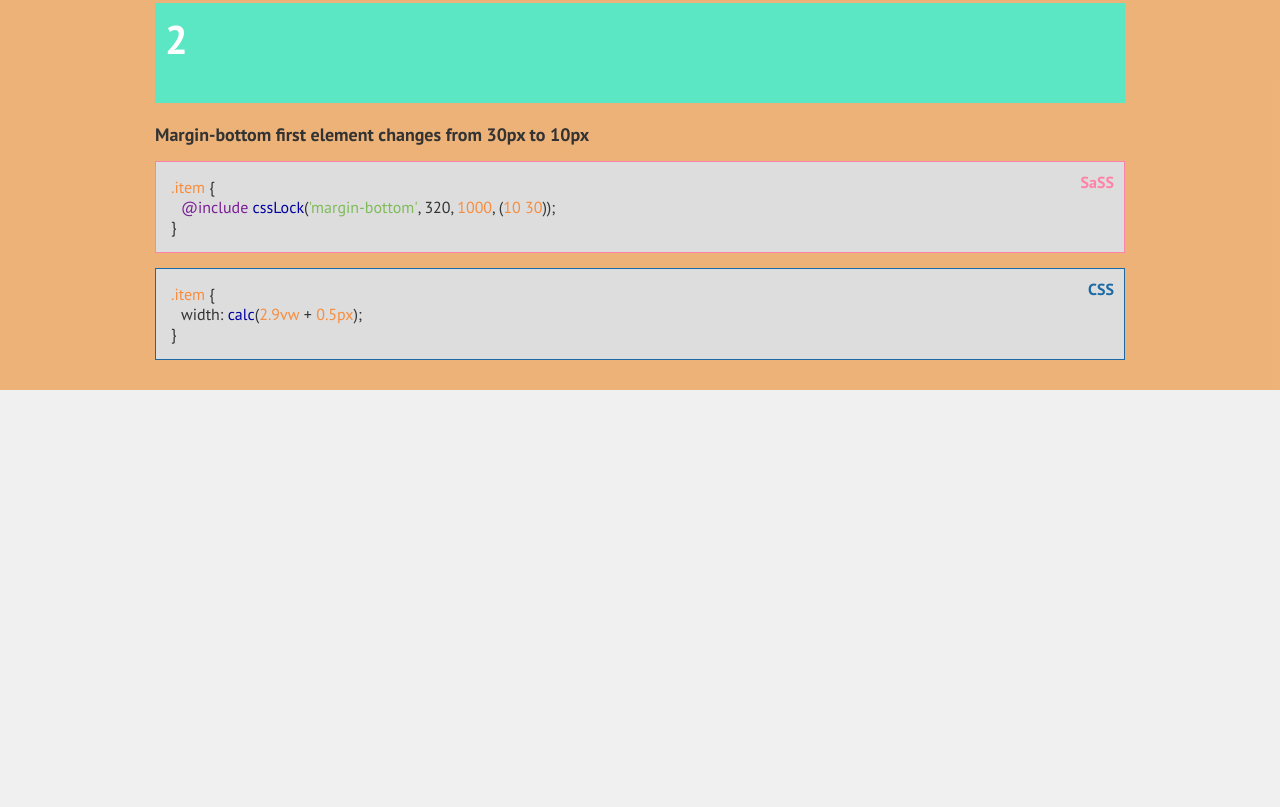
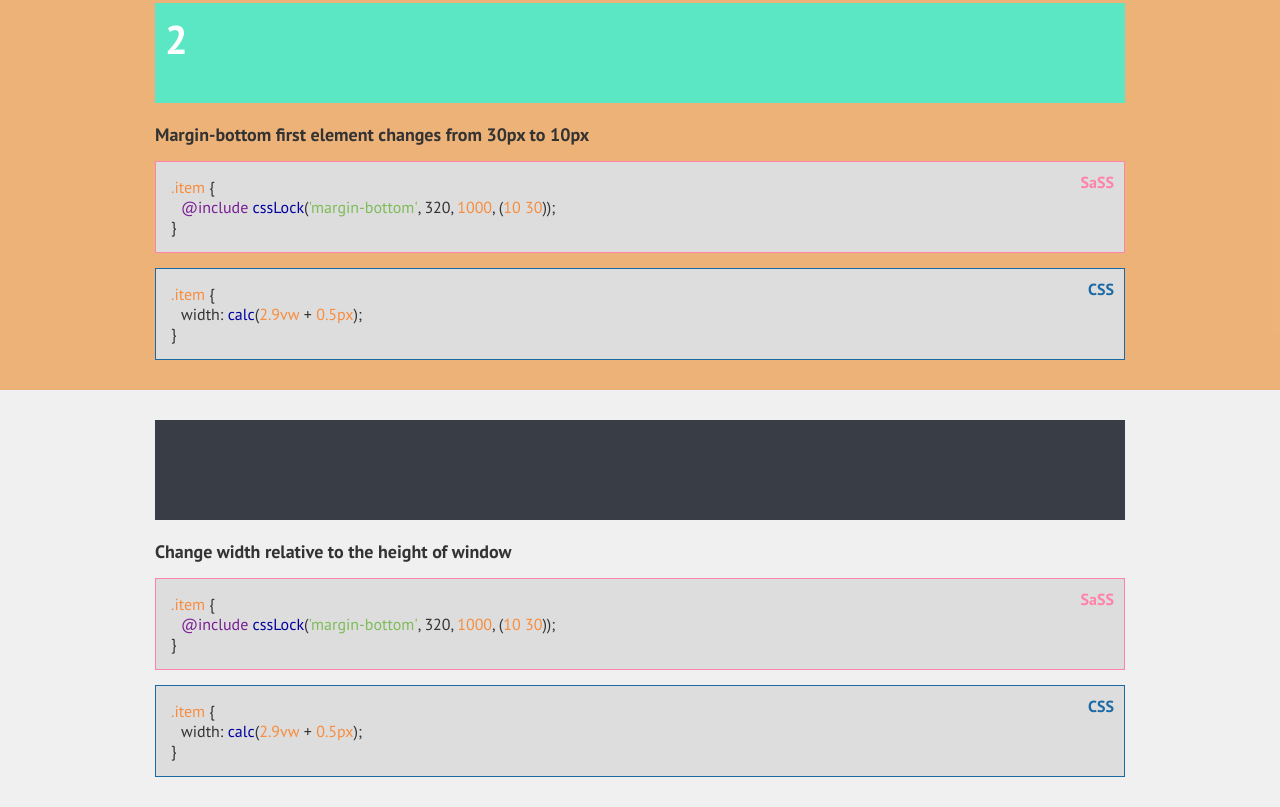
Before and after one commit to kostyabushuev/css-lock-lib, a website: page app/demo/index.html in a window 1280 px wide. Shown: the part 1191-1998 px from the top of the page. Before the commit the page ends 1581 px from the top, so only its background shows below. Drawn offline with nearby package versions, Linux system fonts and the light colour scheme; files that its build step writes are made by us from their sources.

Commit message:
litle fixes

```diff
--- a/app/demo/index.html
+++ b/app/demo/index.html
@@ -85,5 +85,25 @@
       </div>
     </div>
   </div>
+  <div class="container container-4">
+    <div class="four item">
+      <div class="four-item black-bg"></div>
+      <div class="description">
+        <span class="description-text">Change width relative to the height of window</span>
+        <div class="description-snippet">
+          <div class="description-snippet-sass">
+            <span class="orange">.item</span> {<br>
+            <span class="purple ml-10">@include</span> <span class="blue">cssLock</span>(<span class="green">'margin-bottom'</span>, <span>320</span>, <span class="orange">1000</span>, (<span class="orange">10</span> <span class="orange">30</span>));<br>}
+            <div class="description-snippet-sass-lang">SaSS</div>
+          </div>
+          <div class="description-snippet-css">
+            <span class="orange">.item</span> {<br>
+            <span class="ml-10">width:</span> <span class="blue">calc</span>(<span class="orange">2.9vw</span> + <span class="orange">0.5px</span>);<br>}
+            <div class="description-snippet-css-lang">CSS</div>
+          </div>
+        </div>
+      </div>
+    </div>
+  </div>
 </body>
 </html>
--- a/app/scss/_get-value.scss
+++ b/app/scss/_get-value.scss
@@ -10,7 +10,7 @@ $y2 - max width / height of screen
   ** y = mx + b
   **
   ** m = font_size_increase / viewport_increase
-  ** m = m = (max_prop - min_prop) / (max_viewport - min_viewport)
+  ** m = (max_prop - min_prop) / (max_viewport - min_viewport)
   **
   ** b = min_prop - m * min_viewport
   **
--- a/app/scss/demo.scss
+++ b/app/scss/demo.scss
@@ -188,3 +188,10 @@ span {
     }
   }
 }
+
+.four {
+  &-item {
+    height: 100px;
+    @include cssLockVH('w', 320, 1000, (50 300))
+  }
+}
```
